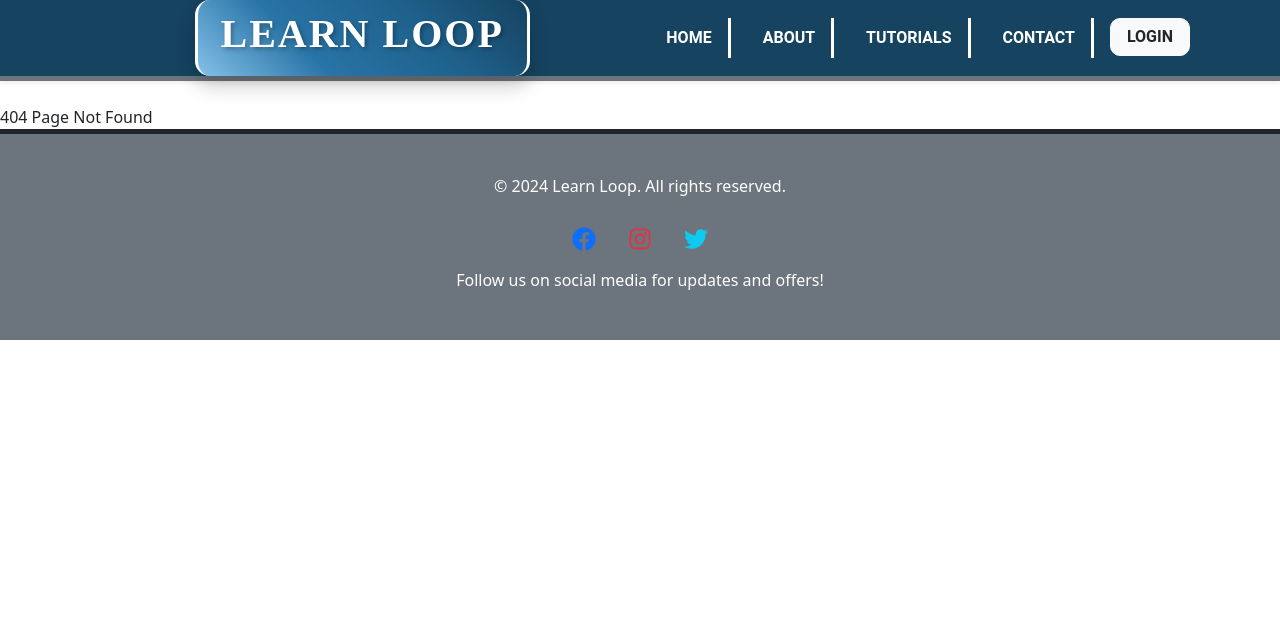
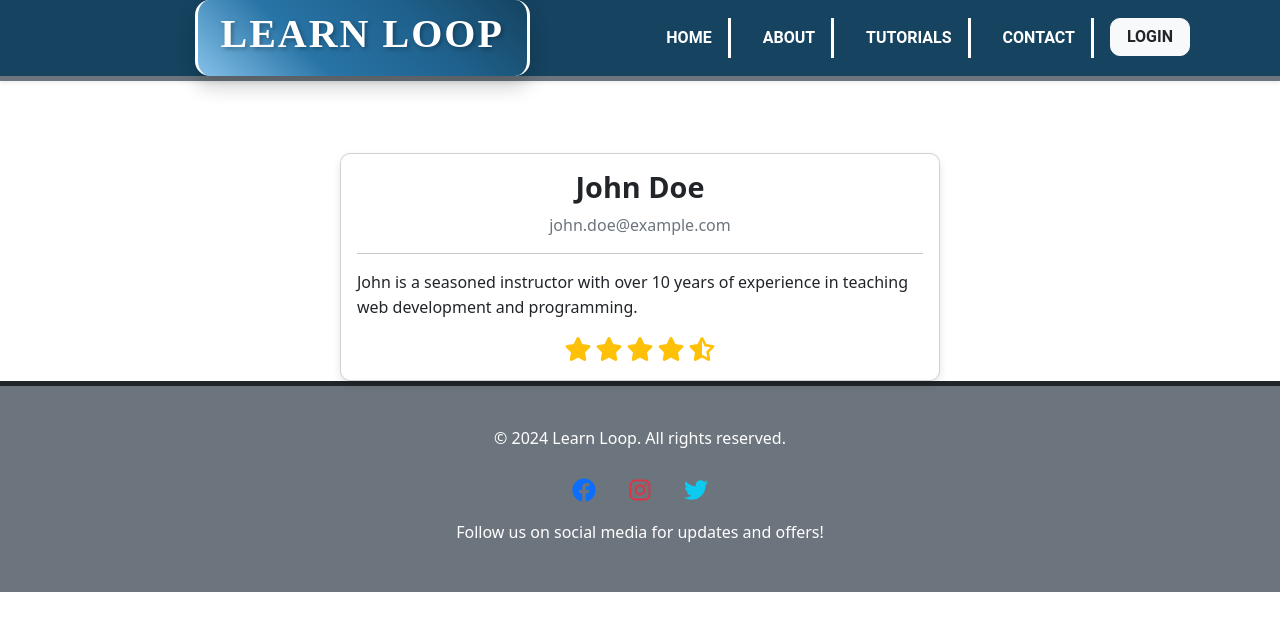
Before and after one commit to Ijaas-Fathi/Frontend, a React (Vite) app: page /instructor in a window 1280 px wide. Before the commit this address had no page. Shown: the top 630 px of the page. Built offline with nearby package versions, Linux system fonts and the light colour scheme.

Commit message:
Instructor Page Created

```diff
--- a/package.json
+++ b/package.json
@@ -10,6 +10,7 @@
     "preview": "vite preview"
   },
   "dependencies": {
+    "@fortawesome/fontawesome-free": "^6.7.2",
     "bootstrap": "^5.3.3",
     "react": "^18.3.1",
     "react-dom": "^18.3.1",
--- a/src/App.jsx
+++ b/src/App.jsx
@@ -10,6 +10,7 @@ import Tutorials from './Pages/Tutorials';
 import TutorialDetails from './Pages/TutorialDetails';
 import Registration from './Pages/Registration';
 import Enrollment from './Pages/Enrollment';
+import Instructor from './Pages/Instructor';
 
 function App() {
   return (
@@ -25,6 +26,7 @@ function App() {
           <Route path="/tutorials/:id" element={<TutorialDetails />} />
           <Route path="/registration" element={<Registration />} />
           <Route path="/enrollment" element={<Enrollment />} />
+          <Route path='/instructor' element={<Instructor />} />
           <Route path="*" element={<div>404 Page Not Found</div>} />
         </Routes>
         <Footer />
--- /dev/null
+++ b/src/Pages/Instructor.jsx
@@ -0,0 +1,90 @@
+import React from 'react';
+import 'bootstrap/dist/css/bootstrap.min.css';
+import '@fortawesome/fontawesome-free/css/all.min.css';
+
+const instructorData = {
+        firstname: 'John',
+        lastname: 'Doe',
+        email: 'john.doe@example.com',
+        bio: 'John is a seasoned instructor with over 10 years of experience in teaching web development and programming.',
+        rating: 4.8,
+};
+
+const Instructor = () => {
+    const cardStyle = {
+        maxWidth: '600px',
+        margin: '0 auto',
+        borderRadius: '10px',
+        boxShadow: '0 4px 8px rgba(0, 0, 0, 0.1)',
+     };
+
+     const titleStyle = {
+        fontSize: '1.8rem',
+        fontWeight: 'bold',
+        textAlign: 'center',
+     };
+
+     const emailStyle = {
+        color: '#6c757d',
+        textAlign: 'center',
+    };
+
+    const bioStyle = {
+        fontSize: '1rem',
+        lineHeight: '1.6',
+        marginTop: '15px',
+    };
+
+    const ratingStyle = {
+        textAlign: 'center',
+        marginTop: '10px',
+    };
+
+    const starStyle = {
+        color: '#ffc107',
+        fontSize: '1.5rem',
+        margin: '0 2px',
+    };
+
+
+    const renderStars = (rating) => {
+        const fullStars = Math.floor(rating);
+        const halfStar = rating % 1 >= 0.5;
+        const stars = [];
+
+        for (let i = 0; i < fullStars; i++) {
+            stars.push(<i key={i} className="fas fa-star" style={starStyle}></i>);
+        }
+
+        if (halfStar) {
+            stars.push(<i key={fullStars} className="fas fa-star-half-alt" style={starStyle}></i>);
+        }
+
+        while (stars.length < 5) {
+            stars.push(<i key={stars.length} className="far fa-star" style={starStyle}></i>);
+        }
+
+        return stars;
+    };
+
+
+    return (
+        <div className='container mt-5'>
+            <div className='card' style={cardStyle}>
+                <div className='card-body'>
+                    <h2 className='card-title' style={titleStyle}>
+                        {instructorData.firstname} {instructorData.lastname}
+                    </h2>
+                    <p style={emailStyle}>{instructorData.email} </p>
+                    <hr />
+                    <p className='card-text' style={bioStyle}>{instructorData.bio} </p>
+                    <div style={ratingStyle}>
+                    {renderStars(instructorData.rating)}
+                    </div>
+                </div>
+            </div>
+        </div>
+    );
+};
+
+export default Instructor
--- a/src/Pages/TutorialDetails.jsx
+++ b/src/Pages/TutorialDetails.jsx
@@ -19,7 +19,7 @@ const TutorialDetails = () => {
     const navigate = useNavigate();
 
     const handleEnrollClick = () => {
-      navigate('/enrollment'); // Navigate to the enrollment page
+      navigate('/enrollment');
     };
 
     const tutorialData = {
@@ -216,7 +216,7 @@ const TutorialDetails = () => {
                         {tutorial.title}
                       </h2>
                       <p>
-                        <strong>Instructor:</strong> {tutorial.instructor}
+                        <strong>Instructor:</strong><a href="/Instructor" > {tutorial.instructor} </a>
                       </p>
                       <p>
                         <strong>Duration:</strong> {tutorial.duration}
```
Also changed, not shown: 1 other file (tests, documents, lock files or other folders).
